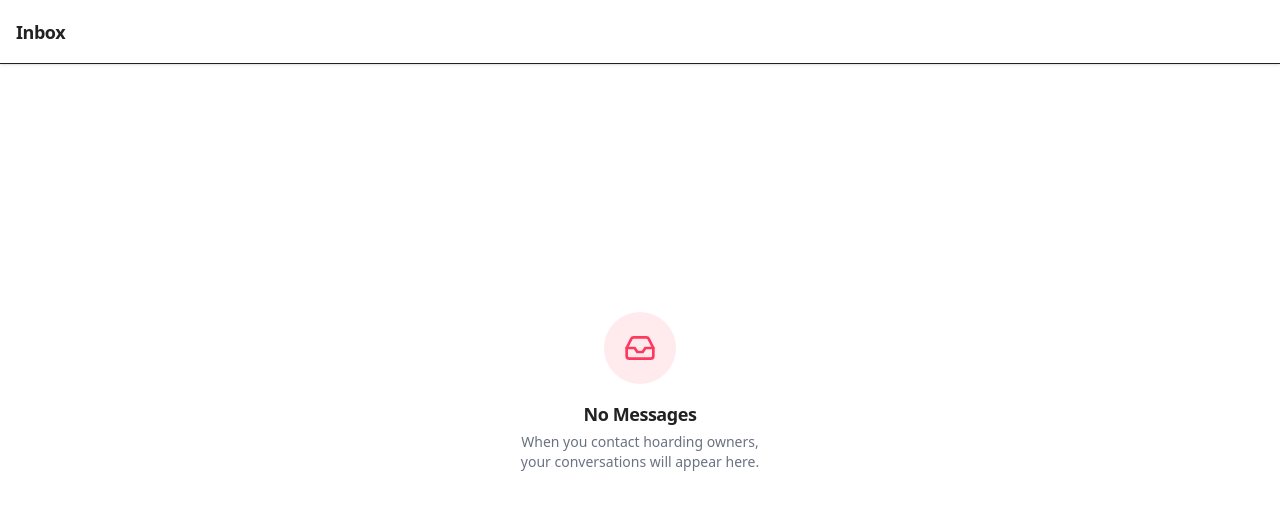
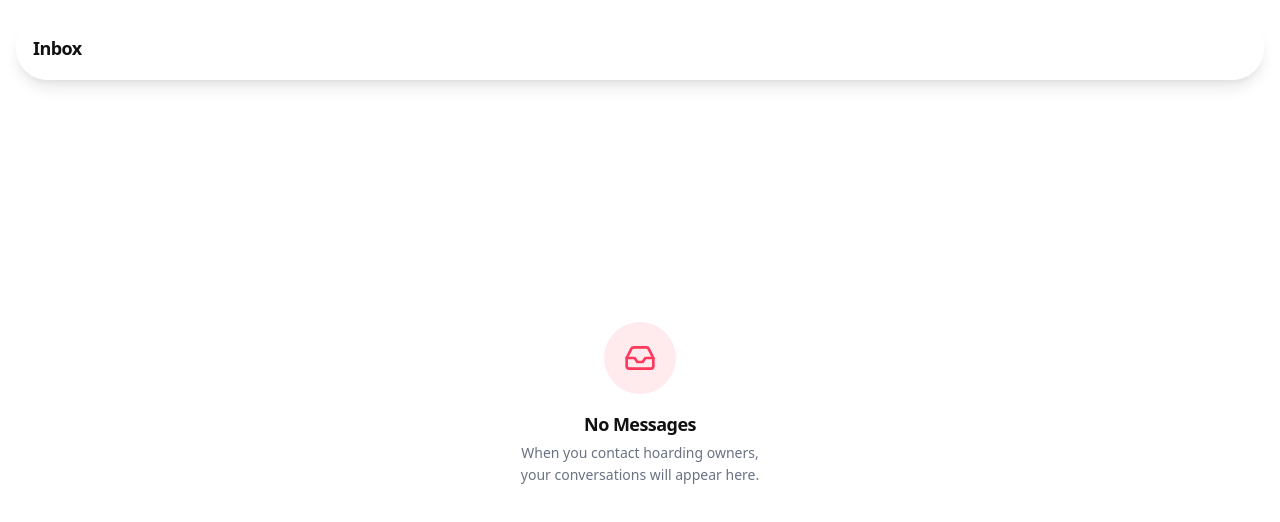
Before and after one commit to SH20RAJ/hoardify, a Next.js app: page /inbox in a window 1280 px wide. Shown: the top 522 px of the page. Built offline with nearby package versions, Linux system fonts and the light colour scheme.

Commit message:
refactor: redesign HoardingCard and Pill components with updated styling, animations, and layout enhancements

```diff
--- a/src/app/globals.css
+++ b/src/app/globals.css
@@ -1,46 +1,44 @@
 @import "tailwindcss";
 
 :root {
-	/* Pure White Canvas */
+	/* Ultra-Minimal Base */
 	--background: #ffffff;
-	--foreground: #222222;
+	--foreground: #111111;
 
-	/* Brand Accent - Rausch Red */
+	/* Brand Accent - Polished & Vibrant */
 	--brand: #ff385c;
 	--brand-hover: #e00b41;
-	--brand-light: #fff0f3;
+	--brand-subtle: rgba(255, 56, 92, 0.08);
 
-	/* Premium Tiers */
-	--brand-luxe: #460479;
-	--brand-plus: #92174d;
+	/* Premium Neutral Tones */
+	--text-primary: #111111;
+	--text-secondary: #666666;
+	--text-tertiary: #999999;
 
-	/* Text Colors */
-	--text-primary: #222222;
-	--text-secondary: #6a6a6a;
-	--text-disabled: rgba(0, 0, 0, 0.24);
-	--text-focused: #3f3f3f;
-	--text-legal: #428bff;
-	--text-link-disabled: #929292;
-	--border: #c1c1c1;
-	--surface: #f2f2f2;
-	--surface-hover: #e5e5e5;
+	--border-subtle: rgba(0, 0, 0, 0.06);
+	--border-strong: rgba(0, 0, 0, 0.12);
 
-	/* Error Colors */
-	--text-error-primary: #c13515;
-	--text-error-hover: #b32505;
+	--surface-sunken: #f8f8f8;
+	--surface-raised: #ffffff;
 
-	/* Shadows - 3 Layer System */
-	--shadow-card: rgba(0, 0, 0, 0.02) 0px 0px 0px 1px, rgba(0, 0, 0, 0.04) 0px 2px 6px, rgba(0, 0, 0, 0.1) 0px 4px 8px;
-	--shadow-hover: rgba(0, 0, 0, 0.08) 0px 4px 12px;
-	--shadow-focus: 0 0 0 2px var(--brand), var(--shadow-card);
+	/* Progressive Glassmorphism */
+	--glass-bg: rgba(255, 255, 255, 0.85);
+	--glass-border: rgba(255, 255, 255, 0.4);
 
-	/* Spacing Scale (based on 8px grid) */
-	--radius-sm: 4px;
-	--radius-md: 8px;
-	--radius-lg: 14px;
-	--radius-xl: 20px;
+	/* Billion Dollar Shadows - Layered and Soft */
+	--shadow-sm: 0 1px 2px rgba(0, 0, 0, 0.05);
+	--shadow-md: 0 4px 6px -1px rgba(0, 0, 0, 0.1), 0 2px 4px -1px rgba(0, 0, 0, 0.06);
+	--shadow-lg: 0 10px 15px -3px rgba(0, 0, 0, 0.1), 0 4px 6px -2px rgba(0, 0, 0, 0.05);
+	--shadow-premium: 0 20px 25px -5px rgba(0, 0, 0, 0.1), 0 10px 10px -5px rgba(0, 0, 0, 0.04);
+	--shadow-xl: 0 25px 50px -12px rgba(0, 0, 0, 0.25);
+
+	/* Border Radius System */
+	--radius-sm: 6px;
+	--radius-md: 10px;
+	--radius-lg: 16px;
+	--radius-xl: 24px;
 	--radius-2xl: 32px;
-	--radius-full: 50%;
+	--radius-full: 9999px;
 }
 
 @theme inline {
@@ -48,97 +46,139 @@
 	--color-foreground: var(--foreground);
 	--color-brand: var(--brand);
 	--color-brand-hover: var(--brand-hover);
-	--color-brand-light: var(--brand-light);
+	--color-brand-subtle: var(--brand-subtle);
+
 	--color-text-primary: var(--text-primary);
 	--color-text-secondary: var(--text-secondary);
-	--color-border: var(--border-gray);
-	--color-surface: var(--light-surface);
-	--shadow-card: var(--shadow-card);
-	--shadow-hover: var(--shadow-hover);
+	--color-text-tertiary: var(--text-tertiary);
+
+	--color-border-subtle: var(--border-subtle);
+	--color-border-strong: var(--border-strong);
+
+	--color-surface-sunken: var(--surface-sunken);
+	--color-surface-raised: var(--surface-raised);
+
+	--shadow-sm: var(--shadow-sm);
+	--shadow-md: var(--shadow-md);
+	--shadow-lg: var(--shadow-lg);
+	--shadow-premium: var(--shadow-premium);
+	--shadow-xl: var(--shadow-xl);
+
+	--radius-sm: var(--radius-sm);
 	--radius-md: var(--radius-md);
 	--radius-lg: var(--radius-lg);
 	--radius-xl: var(--radius-xl);
-	--radius-full: var(--radius-full);
-	--font-sans: var(--font-geist-sans);
+	--radius-2xl: var(--radius-2xl);
+
+	--font-sans: var(--font-geist-sans), -apple-system, BlinkMacSystemFont, "Segoe UI", Roboto, "Helvetica Neue", Arial, sans-serif;
 	--font-mono: var(--font-geist-mono);
 }
 
 @media (prefers-color-scheme: dark) {
 	:root {
-		--background: #0a0a0a;
-		--foreground: #ededed;
-		--text-primary: #ededed;
-		--text-secondary: #9a9a9a;
-		--light-surface: #1a1a1a;
-		--brand-light: rgba(255, 56, 92, 0.1);
+		--background: #000000;
+		--foreground: #ffffff;
+		--text-primary: #ffffff;
+		--text-secondary: #a1a1a1;
+		--text-tertiary: #717171;
+		--border-subtle: rgba(255, 255, 255, 0.1);
+		--border-strong: rgba(255, 255, 255, 0.2);
+		--surface-sunken: #111111;
+		--surface-raised: #0a0a0a;
+		--glass-bg: rgba(0, 0, 0, 0.7);
+		--glass-border: rgba(255, 255, 255, 0.1);
 	}
 }
 
 body {
-	background: var(--color-background);
-	color: var(--color-foreground);
-	font-family: var(--font-sans), -apple-system, BlinkMacSystemFont, "Segoe UI", Roboto, "Helvetica Neue", Arial, sans-serif;
+	background: var(--background);
+	color: var(--foreground);
+	font-family: var(--font-sans);
 	-webkit-font-smoothing: antialiased;
 	-moz-osx-font-smoothing: grayscale;
 }
 
-/* Typography preset following Airbnb's warm weight range and letter-spacing */
+/* Typography Enhancements */
 h1, h2, h3, h4, h5, h6 {
-	color: var(--color-text-primary);
-	letter-spacing: -0.025em;
-	font-weight: 600;
+	color: var(--text-primary);
+	letter-spacing: -0.03em;
+	font-weight: 700;
 }
 
-/* Airbnb-inspired card shadow utility */
-.card-surface {
-	background: var(--color-background);
-	border-radius: var(--radius-xl);
-	box-shadow: var(--shadow-card);
+p {
+	line-height: 1.6;
 }
 
-.card-surface:hover {
-	box-shadow: var(--shadow-hover);
-	transition: box-shadow 0.2s ease;
+/* Glassmorphism Compound */
+.glass-effect {
+	background: var(--glass-bg);
+	backdrop-filter: blur(16px) saturate(180%);
+	-webkit-backdrop-filter: blur(16px) saturate(180%);
+	border: 1px solid var(--glass-border);
 }
 
-/* Button base styles */
+/* Premium Component Foundations */
+.card-premium {
+	background: var(--surface-raised);
+	border-radius: var(--radius-xl);
+	border: 1px solid var(--border-subtle);
+	transition: all 0.3s cubic-bezier(0.16, 1, 0.3, 1);
+	box-shadow: var(--shadow-sm);
+}
+
+.card-premium:hover {
+	box-shadow: var(--shadow-premium);
+	transform: translateY(-2px);
+	border-color: var(--border-strong);
+}
+
+/* Action Primitive */
+.btn-action {
+	display: flex;
+	align-items: center;
+	justify-content: center;
+	gap: 0.5rem;
+	padding: 0.625rem 1.5rem;
+	border-radius: var(--radius-full);
+	font-weight: 600;
+	transition-property: all;
+	transition-timing-function: cubic-bezier(0.4, 0, 0.2, 1);
+	transition-duration: 200ms;
+}
+
+.btn-action:active {
+	transform: scale(0.95);
+}
+
 .btn-primary {
-	background-color: var(--color-text-primary);
-	color: var(--color-background);
-	padding: 0 24px;
-	height: 44px;
-	border-radius: var(--radius-md);
-	font-weight: 500;
-	transition: all 0.2s ease;
+	background-color: var(--foreground);
+	color: var(--background);
 }
 
 .btn-primary:hover {
-	background-color: var(--color-brand);
-	transform: translateY(-1px);
+	background-color: #27272a;
 }
 
-.btn-primary:active {
-	transform: translateY(0);
+.btn-brand {
+	background-color: var(--brand);
+	color: white;
+	box-shadow: 0 10px 15px -3px rgba(255, 56, 92, 0.2);
 }
 
-.btn-primary:focus-visible {
-	outline: none;
-	box-shadow: var(--shadow-focus);
+.btn-brand:hover {
+	background-color: var(--brand-hover);
 }
 
-/* Circular navigation button */
-.btn-circle {
-	width: 44px;
-	height: 44px;
-	border-radius: var(--radius-full);
-	background-color: var(--color-surface);
-	transition: all 0.2s ease;
+.btn-ghost {
+	background-color: var(--surface-sunken);
+	color: var(--text-primary);
 }
 
-.btn-circle:hover {
-	box-shadow: var(--shadow-hover);
+.btn-ghost:hover {
+	background-color: #e4e4e7;
 }
 
+/* Utilities */
 @utility no-scrollbar {
 	-ms-overflow-style: none;
 	scrollbar-width: none;
@@ -146,3 +186,7 @@ h1, h2, h3, h4, h5, h6 {
 		display: none;
 	}
 }
+
+@utility safe-pb {
+	padding-bottom: env(safe-area-inset-bottom);
+}
--- a/src/app/page.tsx
+++ b/src/app/page.tsx
@@ -1,4 +1,4 @@
-import { Search, Monitor, Smartphone, Video, Grid, Settings2, MapPin } from "lucide-react";
+import { Search, Monitor, Smartphone, Video, Grid, Settings2, MapPin, ArrowRight } from "lucide-react";
 import TopBar from "@/components/layout/TopBar";
 import HoardingCard from "@/components/hoardings/HoardingCard";
 import HorizontalScrollList from "@/components/hoardings/HorizontalScrollList";
@@ -11,70 +11,113 @@ export default function ExplorePage() {
 	const nearby = HOARDINGS.slice(3, 6);
 
 	return (
-		<div className="flex flex-col pb-6">
+		<div className="flex flex-col pb-32">
 			<TopBar
 				isLogo
+				title="Discovery"
 				rightAction={
-					<Link href="/search" className="btn-circle bg-[#222222] flex items-center justify-center shadow-md">
-						<Search size={20} className="text-white" />
+					<Link href="/search" className="flex h-10 w-10 items-center justify-center rounded-full bg-text-primary shadow-lg shadow-black/20 transition-all active:scale-90">
+						<Search size={18} className="text-background" />
 					</Link>
 				}
 			/>
 
+			{/* Hero / Promo Section */}
+			<section className="mt-6 px-4">
+				<div className="relative overflow-hidden rounded-[2rem] bg-zinc-950 p-8 text-white shadow-2xl shadow-zinc-950/20">
+					<div className="relative z-10 max-w-[240px]">
+						<h1 className="text-3xl font-black leading-[1.1] tracking-tight">
+							Book the world&apos;s <span className="text-brand">biggest</span> stages.
+						</h1>
+						<p className="mt-3 text-sm font-medium text-zinc-400">
+							Premium billboards in high-traffic locations.
+						</p>
+						<Link href="/search" className="mt-6 inline-flex items-center gap-2 rounded-full bg-white px-5 py-2.5 text-xs font-black uppercase tracking-widest text-zinc-950 transition-all hover:scale-105 active:scale-95">
+							Start Exploring <ArrowRight size={14} />
+						</Link>
+					</div>
+
+					{/* Abstract UI Elements for "Startup" feel */}
+					<div className="absolute -right-16 -top-16 h-64 w-64 rounded-full bg-brand opacity-20 blur-[80px]" />
+					<div className="absolute -bottom-20 -right-20 h-64 w-64 rounded-full bg-blue-500 opacity-20 blur-[80px]" />
+				</div>
+			</section>
+
+			{/* Categories Section - Moved up for better discovery */}
+			<section className="mt-10 overflow-hidden">
+				<div className="flex items-center justify-between px-6 mb-6">
+					<h2 className="text-xl font-bold tracking-tight text-text-primary">Premium Channels</h2>
+					<Link href="/filters" className="text-xs font-bold uppercase tracking-widest text-brand">View All</Link>
+				</div>
+				<HorizontalScrollList className="px-6 scroll-px-6">
+					<Pill variant="category" active icon={<Monitor size={20} />} label="Lit Billboards" className="flex-col !gap-2 text-[10px] font-bold uppercase tracking-widest" />
+					<Pill variant="category" icon={<Grid size={20} />} label="Unipoles" className="flex-col !gap-2 text-[10px] font-bold uppercase tracking-widest" />
+					<Pill variant="category" icon={<Video size={20} />} label="Digital OOH" className="flex-col !gap-2 text-[10px] font-bold uppercase tracking-widest" />
+					<Pill variant="category" icon={<Smartphone size={20} />} label="Transit" className="flex-col !gap-2 text-[10px] font-bold uppercase tracking-widest" />
+					<Pill variant="category" icon={<Monitor size={20} />} label="Wall Wraps" className="flex-col !gap-2 text-[10px] font-bold uppercase tracking-widest" />
+				</HorizontalScrollList>
+			</section>
+
 			{/* Most Viewed Section */}
-			<section className="mt-6 px-4">
-				<div className="flex items-center justify-between mb-4">
-					<h2 className="text-xl font-bold text-[#222222]">Most Viewed</h2>
-					<button className="text-sm font-medium text-[#ff385c]">See all</button>
+			<section className="mt-12">
+				<div className="px-6 mb-6">
+					<div className="flex items-center justify-between">
+						<h2 className="text-2xl font-black tracking-tight text-text-primary">Trending Now</h2>
+						<span className="flex h-8 w-8 items-center justify-center rounded-full bg-surface-sunken">
+							<ArrowRight size={16} className="text-text-tertiary" />
+						</span>
+					</div>
+					<p className="text-xs font-bold uppercase tracking-widest text-text-tertiary mt-1">High Impact Inventory</p>
 				</div>
-				<HorizontalScrollList>
+				<HorizontalScrollList className="px-6 scroll-px-6">
 					{mostViewed.map(hoarding => (
 						<HoardingCard key={hoarding.id} {...hoarding} />
 					))}
 				</HorizontalScrollList>
 			</section>
 
-			{/* Categories Section */}
-			<section className="mt-8">
-				<h2 className="mb-4 px-4 text-xl font-bold text-[#222222]">Categories</h2>
-				<HorizontalScrollList className="px-4">
-					<Pill variant="category" active icon={<Monitor size={22} className="mb-1 block mx-auto" />} label="Lit Billboards" className="flex-col !gap-0 text-xs font-semibold" />
-					<Pill variant="category" icon={<Grid size={22} className="mb-1 block mx-auto" />} label="Non-lit" className="flex-col !gap-0 text-xs font-semibold" />
-					<Pill variant="category" icon={<Video size={22} className="mb-1 block mx-auto" />} label="Digital" className="flex-col !gap-0 text-xs font-semibold" />
-					<Pill variant="category" icon={<Smartphone size={22} className="mb-1 block mx-auto" />} label="Mobile" className="flex-col !gap-0 text-xs font-semibold" />
-				</HorizontalScrollList>
-			</section>
-
 			{/* Nearby Section */}
-			<section className="mt-8 px-4">
-				<div className="flex items-center justify-between mb-4">
-					<h2 className="text-xl font-bold text-[#222222]">Nearby you</h2>
-					<Link href="/filters" className="text-sm font-medium text-[#222222] flex items-center gap-1.5 px-3 py-1.5 rounded-full bg-[#f2f2f2] hover:bg-gray-200 transition-colors">
-						<Settings2 size={16} /> Filter
+			<section className="mt-12 px-6">
+				<div className="flex items-center justify-between mb-8">
+					<div>
+						<h2 className="text-2xl font-black tracking-tight text-text-primary">Inventory Near You</h2>
+						<div className="flex items-center gap-1.5 mt-1">
+							<div className="h-1.5 w-1.5 rounded-full bg-brand animate-pulse" />
+							<p className="text-[10px] font-bold uppercase tracking-widest text-text-tertiary">Real-time availability</p>
+						</div>
+					</div>
+					<Link href="/filters" className="flex items-center gap-2 rounded-full bg-surface-sunken px-4 py-2 hover:bg-zinc-200 transition-all active:scale-95">
+						<Settings2 size={14} className="text-text-primary" />
+						<span className="text-[10px] font-bold uppercase tracking-widest">Filters</span>
 					</Link>
 				</div>
-				<div className="flex flex-col gap-4">
+				<div className="flex flex-col gap-6">
 					{nearby.map(hoarding => (
 						<HoardingCard key={hoarding.id} {...hoarding} variant="banner" />
 					))}
 				</div>
 			</section>
 
-			{/* Featured Map Preview Section */}
-			<section className="mt-8 px-4">
-				<div className="card-surface rounded-2xl p-4 bg-gradient-to-br from-[#fff0f3] to-white border border-[#ff385c]/10">
-					<div className="flex items-center gap-3 mb-3">
-						<div className="w-10 h-10 rounded-full bg-[#ff385c] flex items-center justify-center">
-							<MapPin size={20} className="text-white" />
+			{/* Premium Map Bridge */}
+			<section className="mt-12 px-6">
+				<div className="relative overflow-hidden rounded-[2.5rem] bg-gradient-to-br from-zinc-100 to-zinc-200 p-8 dark:from-zinc-900 dark:to-zinc-800 border border-border-subtle">
+					<div className="relative z-10">
+						<div className="flex h-12 w-12 items-center justify-center rounded-2xl bg-brand text-white shadow-xl shadow-brand/30 mb-6">
+							<MapPin size={24} />
 						</div>
-						<div>
-							<h3 className="font-bold text-[#222222]">Explore on Map</h3>
-							<p className="text-xs text-[#6a6a6a]">Find hoardings near you</p>
-						</div>
+						<h3 className="text-2xl font-black tracking-tight text-text-primary mb-2">Visual Planning</h3>
+						<p className="text-sm font-medium text-text-secondary mb-8 max-w-[200px]">
+							Use our interactive map to plan your city-wide coverage effortlessly.
+						</p>
+						<Link href="/search" className="btn-primary w-full">
+							Open Intelligence Map
+						</Link>
 					</div>
-					<Link href="/search" className="block w-full btn-primary text-center">
-						Open Map View
-					</Link>
+
+					{/* Decorative Map Pattern or Mesh */}
+					<div className="absolute -bottom-10 -right-10 h-48 w-48 opacity-10 rotate-12">
+						<Grid size={120} className="text-text-primary" />
+					</div>
 				</div>
 			</section>
 		</div>
--- a/src/components/hoardings/HorizontalScrollList.tsx
+++ b/src/components/hoardings/HorizontalScrollList.tsx
@@ -6,7 +6,7 @@ interface HorizontalScrollListProps {
 
 export default function HorizontalScrollList({ children, className = "", "aria-label": ariaLabel }: HorizontalScrollListProps) {
 	return (
-		<div className={`flex gap-4 overflow-x-auto pb-4 no-scrollbar ${className}`} aria-label={ariaLabel}>
+		<div className={`flex gap-4 overflow-x-auto pb-6 no-scrollbar snap-x snap-mandatory ${className}`} aria-label={ariaLabel}>
 			{children}
 		</div>
 	);
--- a/src/components/layout/TopBar.tsx
+++ b/src/components/layout/TopBar.tsx
@@ -17,26 +17,30 @@ export default function TopBar({
 	isLogo = false,
 }: TopBarProps) {
 	return (
-		<div className="sticky top-0 z-40 flex h-16 w-full items-center justify-between bg-background px-4 py-3 shadow-sm border-b border-border">
+		<div className="sticky top-0 z-50 w-full px-4 pt-4 pb-2">
+			<div className="glass-effect flex h-16 w-full items-center justify-between rounded-2xl px-4 shadow-lg shadow-black/5">
 				<div className="flex items-center gap-3">
 					{showBack && (
-					<Link href={backHref} className="btn-circle flex items-center justify-center bg-surface" aria-label="Go back">
-						<ChevronLeft size={22} className="text-foreground" />
+						<Link href={backHref} className="flex h-10 w-10 items-center justify-center rounded-full bg-surface-sunken transition-all active:scale-90" aria-label="Go back">
+							<ChevronLeft size={20} className="text-text-primary" />
 						</Link>
 					)}
 					{isLogo ? (
+						<Link href="/" className="flex items-center gap-2 group">
+							<div className="flex h-9 w-9 items-center justify-center rounded-xl bg-brand font-bold text-white shadow-lg shadow-brand/20 transition-transform group-hover:scale-105">
+								H
+							</div>
 							<div className="flex flex-col">
-						<span className="text-2xl font-bold leading-tight flex items-center gap-2">
-							<div className="bg-brand text-white p-1.5 rounded-lg shadow-sm">H</div>
-							<span className="text-foreground">hoardify</span>
-						</span>
-						{title && <span className="text-sm font-semibold text-text-secondary mt-0.5">{title}</span>}
+								<span className="text-lg font-bold tracking-tight text-text-primary">hoardify</span>
+								{title && <span className="text-[10px] font-bold uppercase tracking-widest text-brand -mt-1">{title}</span>}
 							</div>
+						</Link>
 					) : (
-					<h1 className="text-lg font-semibold text-foreground">{title}</h1>
+						<h1 className="text-lg font-bold tracking-tight text-text-primary">{title}</h1>
 					)}
 				</div>
-			{rightAction && <div>{rightAction}</div>}
+				{rightAction && <div className="flex items-center">{rightAction}</div>}
+			</div>
 		</div>
 	);
 }
```
Also changed, not shown: src/app/loading.tsx (+26 -21 lines), src/components/hoardings/HoardingCard.tsx (+48 -32 lines), src/components/layout/BottomNav.tsx (+13 -6 lines), src/components/ui/Pill.tsx (+13 -9 lines), src/components/ui/SelectDates.tsx (+6 -6 lines). Lines whose indentation alone changed are shown as unchanged.
